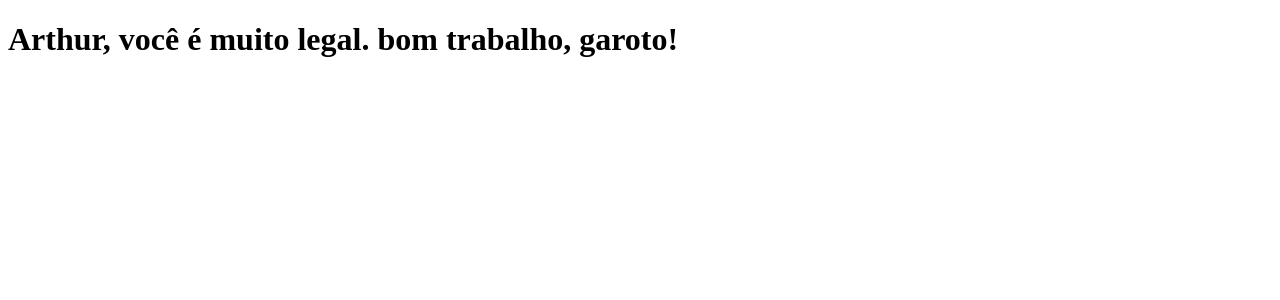
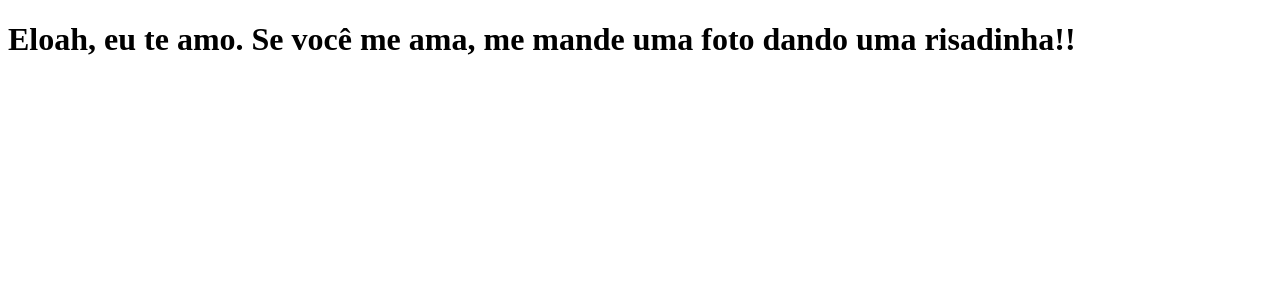
Before and after one commit to Arthurhenriquee/clone-tabnews, a Next.js app: page / in a window 1280 px wide. Shown: the top 300 px of the page. Built offline with nearby package versions, Linux system fonts and the light colour scheme.

Commit message:
modifica a frase

```diff
--- a/pages/index.js
+++ b/pages/index.js
@@ -1,5 +1,5 @@
 function Home() {
-    return <h1>Arthur, você é muito legal. bom trabalho, garoto!</h1>
+    return <h1>Eloah, eu te amo. Se você me ama, me mande uma foto dando uma risadinha!!</h1>
 }
 
 export default Home;
```
